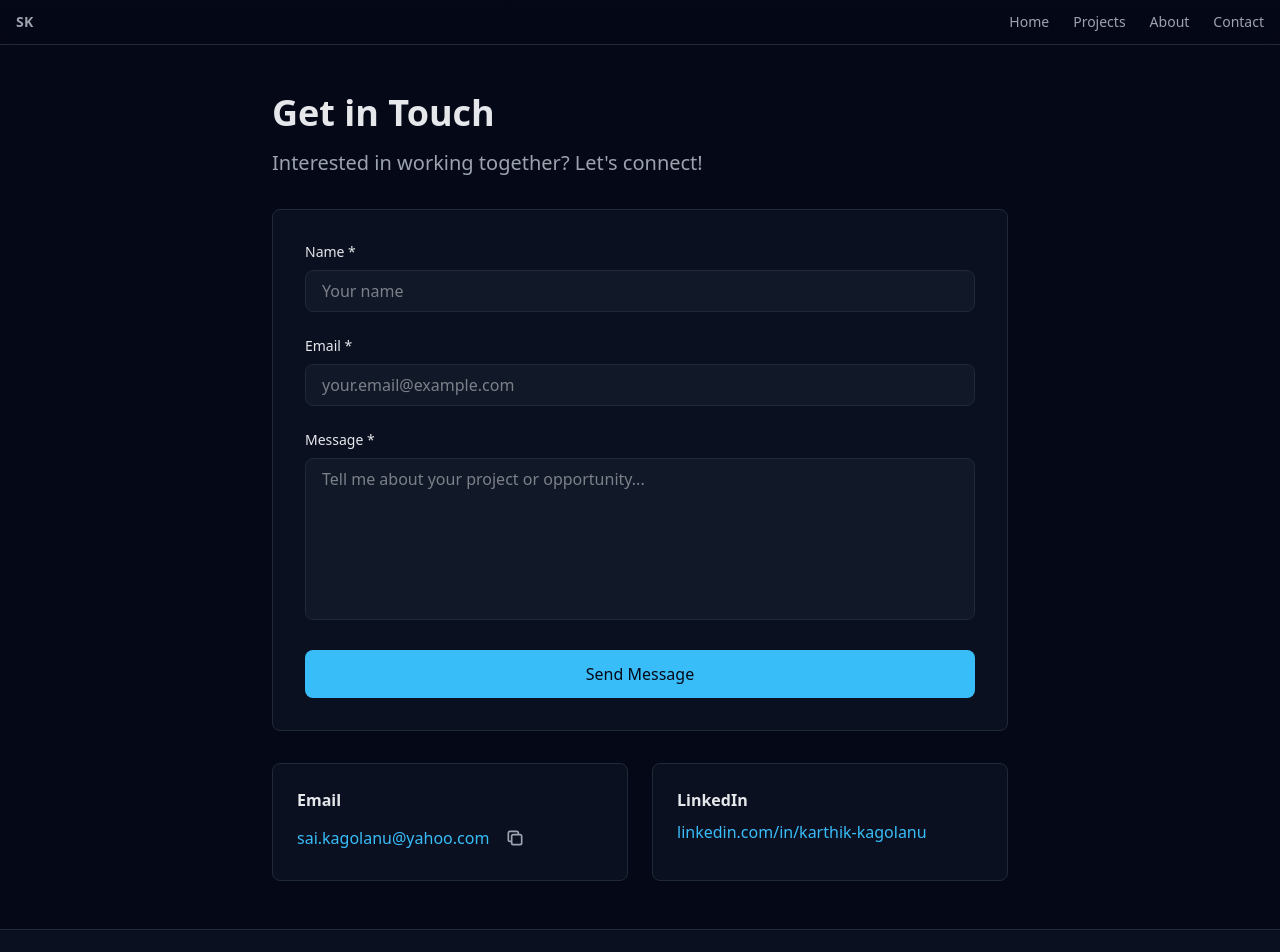
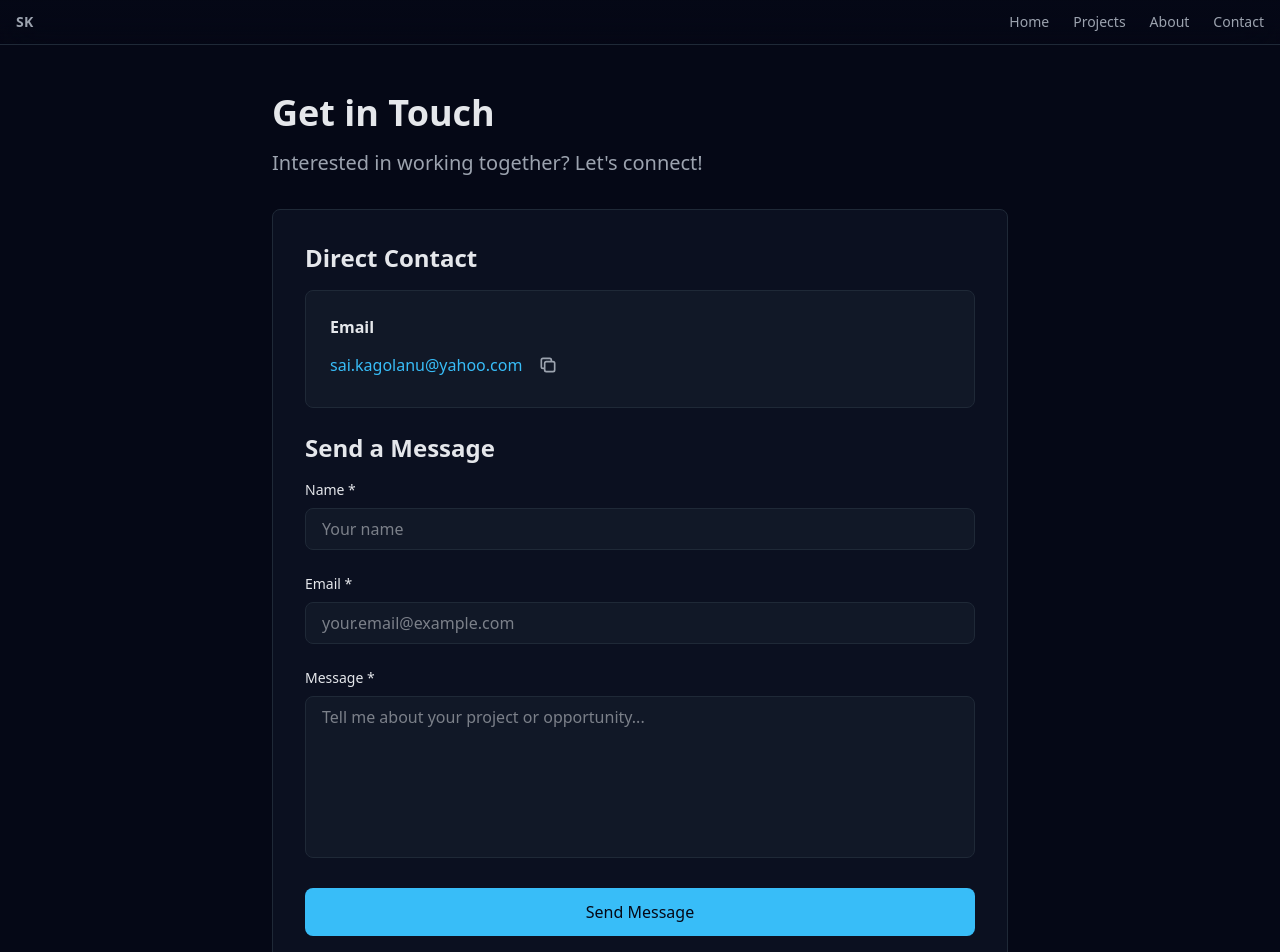
Before and after one commit to SkullKrak7/portfolio-website, a Next.js app: page /contact in a window 1280 px wide. Shown: the top 952 px of the page. Built offline with nearby package versions, Linux system fonts and the light colour scheme.

Commit message:
Fix homepage featured projects grid and contact page duplicates

```diff
--- a/app/contact/page.tsx
+++ b/app/contact/page.tsx
@@ -74,6 +74,32 @@ export function ContactForm({
         </p>
 
         <div className="rounded-lg p-8 mb-8" style={{ background: 'var(--bg-elevated)', border: '1px solid var(--border-subtle)' }}>
+          <h2 className="text-2xl font-bold mb-4" style={{ color: 'var(--text-primary)' }}>Direct Contact</h2>
+          <div className="p-6 rounded-lg mb-6" style={{ background: 'var(--bg-soft)', border: '1px solid var(--border-subtle)' }}>
+            <h3 className="font-bold mb-2" style={{ color: 'var(--text-primary)' }}>Email</h3>
+            <div className="flex items-center gap-2">
+              <a href="mailto:sai.kagolanu@yahoo.com" className="hover:underline" style={{ color: 'var(--accent)' }}>
+                sai.kagolanu@yahoo.com
+              </a>
+              <button
+                onClick={copyEmail}
+                className="p-2 rounded transition-colors"
+                title="Copy email"
+              >
+                {copied ? (
+                  <svg className="w-5 h-5" style={{ color: 'var(--accent-success)' }} fill="none" stroke="currentColor" viewBox="0 0 24 24">
+                    <path strokeLinecap="round" strokeLinejoin="round" strokeWidth={2} d="M5 13l4 4L19 7" />
+                  </svg>
+                ) : (
+                  <svg className="w-5 h-5" style={{ color: 'var(--text-secondary)' }} fill="none" stroke="currentColor" viewBox="0 0 24 24">
+                    <path strokeLinecap="round" strokeLinejoin="round" strokeWidth={2} d="M8 16H6a2 2 0 01-2-2V6a2 2 0 012-2h8a2 2 0 012 2v2m-6 12h8a2 2 0 002-2v-8a2 2 0 00-2-2h-8a2 2 0 00-2 2v8a2 2 0 002 2z" />
+                  </svg>
+                )}
+              </button>
+            </div>
+          </div>
+
+          <h2 className="text-2xl font-bold mb-4" style={{ color: 'var(--text-primary)' }}>Send a Message</h2>
           <form onSubmit={handleSubmit} className="space-y-6">
             <div>
               <label htmlFor="name" className="block text-sm font-medium mb-2" style={{ color: 'var(--text-primary)' }}>
@@ -129,39 +155,6 @@ export function ContactForm({
             </button>
           </form>
         </div>
-
-        <div className="grid md:grid-cols-2 gap-6">
-          <div className="p-6 rounded-lg" style={{ background: 'var(--bg-elevated)', border: '1px solid var(--border-subtle)' }}>
-            <h3 className="font-bold mb-2" style={{ color: 'var(--text-primary)' }}>Email</h3>
-            <div className="flex items-center gap-2">
-              <a href="mailto:sai.kagolanu@yahoo.com" className="hover:underline" style={{ color: 'var(--accent)' }}>
-                sai.kagolanu@yahoo.com
-              </a>
-              <button
-                onClick={copyEmail}
-                className="p-2 rounded transition-colors"
-                title="Copy email"
-              >
-                {copied ? (
-                  <svg className="w-5 h-5" style={{ color: 'var(--accent-success)' }} fill="none" stroke="currentColor" viewBox="0 0 24 24">
-                    <path strokeLinecap="round" strokeLinejoin="round" strokeWidth={2} d="M5 13l4 4L19 7" />
-                  </svg>
-                ) : (
-                  <svg className="w-5 h-5" style={{ color: 'var(--text-secondary)' }} fill="none" stroke="currentColor" viewBox="0 0 24 24">
-                    <path strokeLinecap="round" strokeLinejoin="round" strokeWidth={2} d="M8 16H6a2 2 0 01-2-2V6a2 2 0 012-2h8a2 2 0 012 2v2m-6 12h8a2 2 0 002-2v-8a2 2 0 00-2-2h-8a2 2 0 00-2 2v8a2 2 0 002 2z" />
-                  </svg>
-                )}
-              </button>
-            </div>
-          </div>
-          <div className="p-6 rounded-lg" style={{ background: 'var(--bg-elevated)', border: '1px solid var(--border-subtle)' }}>
-            <h3 className="font-bold mb-2" style={{ color: 'var(--text-primary)' }}>LinkedIn</h3>
-            <a href="https://linkedin.com/in/karthik-kagolanu" target="_blank" rel="noopener noreferrer"
-               className="hover:underline" style={{ color: 'var(--accent)' }}>
-              linkedin.com/in/karthik-kagolanu
-            </a>
-          </div>
-        </div>
       </div>
       {showToast && <Toast message={toastMessage} type={toastType} onClose={() => setShowToast(false)} />}
     </main>
--- a/app/page.tsx
+++ b/app/page.tsx
@@ -69,7 +69,7 @@ export default function Home() {
       {/* Featured Projects */}
       <section className="container mx-auto px-4 lg:px-8 py-4 lg:py-6">
         <h2 className="text-2xl md:text-3xl font-bold mb-4 text-center" style={{ color: 'var(--text-primary)' }}>Featured Projects</h2>
-        <div className="grid md:grid-cols-2 xl:grid-cols-3 2xl:grid-cols-4 gap-4 lg:gap-6">
+        <div className="grid md:grid-cols-2 lg:grid-cols-3 gap-4 lg:gap-6 max-w-6xl mx-auto">
           {/* RAG_Demo */}
           <div className="group p-4 md:p-5 rounded-xl shadow hover:shadow-xl transition-all" style={{
             background: 'radial-gradient(circle at top left, #111827 0%, var(--bg-elevated) 52%)',
```
Also changed, not shown: 1 other file (tests, documents, lock files or other folders).
